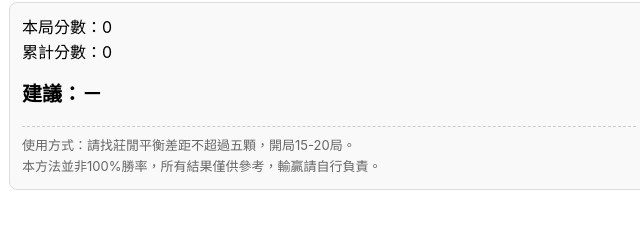
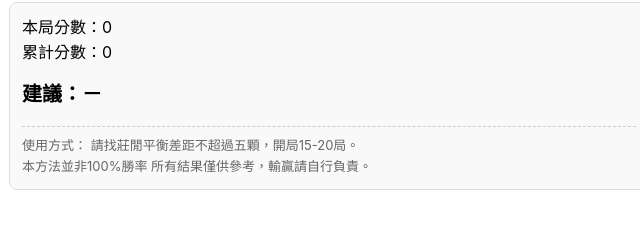
Before and after one commit to yuhsin0968/baccarat-app, a plain HTML site: page index.html in a window 1280 px wide. Shown: the part 325-554 px from the top of the page, 311-951 px from the left. Drawn offline with Linux system fonts and the light colour scheme.

Commit message:
Refactor usage instructions in index.html
Reformat usage instructions for clarity.

```diff
--- a/index.html
+++ b/index.html
@@ -61,8 +61,10 @@
 
   <!-- 🆕 使用方式說明 -->
   <div class="note">
-    使用方式：請找莊閒平衡差距不超過五顆，開局15-20局。<br>
-    本方法並非100%勝率，所有結果僅供參考，輸贏請自行負責。
+    使用方式：
+    請找莊閒平衡差距不超過五顆，開局15-20局。<br>
+    本方法並非100%勝率
+    所有結果僅供參考，輸贏請自行負責。
   </div>
 </div>
 
```
